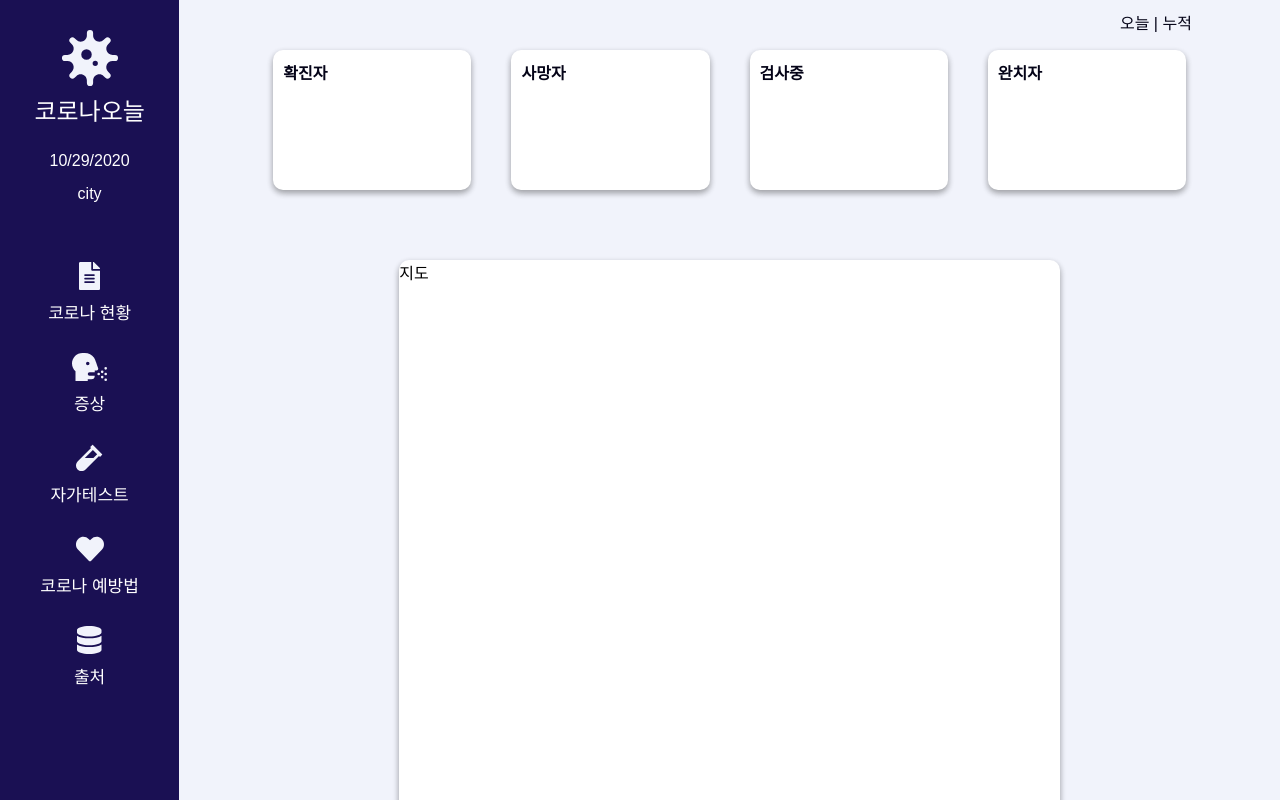
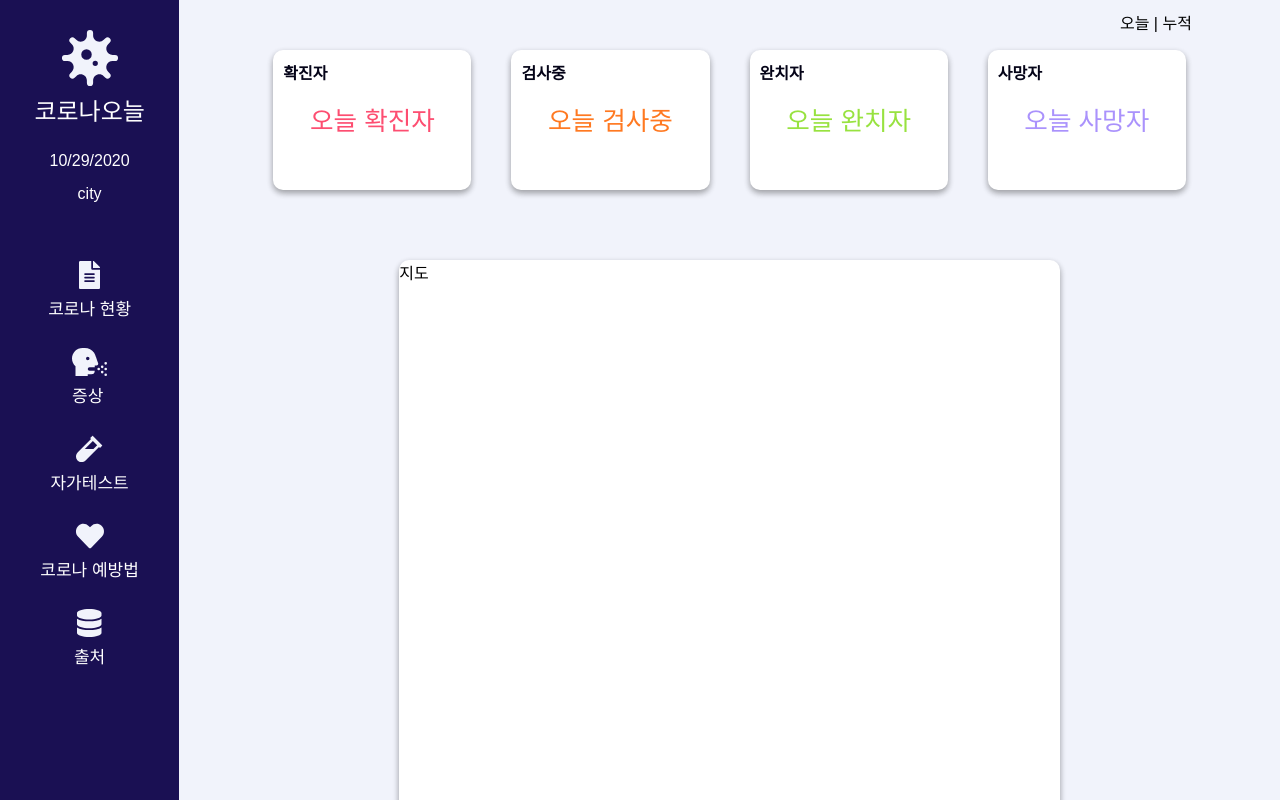
Before and after one commit to LeeHyeSu/coronaonul, a React (Create React App) app in the folder frontend/: page / in a window 1280 px wide. Shown: the top 800 px of the page. Built offline with nearby package versions, Linux system fonts and the light colour scheme.

Commit message:
Edit nav router and Edit city-cards

```diff
--- a/frontend/src/Components/css/home.css
+++ b/frontend/src/Components/css/home.css
@@ -1,105 +1,5 @@
-/* .home__header {
-  position: fixed;
-  top: 0;
-  display: flex;
-  justify-content: space-between;
-  align-items: center;
-  width: 100%;
-  height: 5%;
-  z-index: 10;
-  background-color: #333333;
-  color: white;
-  opacity: 0.9;
-}
-
-.btnModal {
-  padding: 10px;
-  background-color: #333333;
-  color: white;
-  border: none;
-  cursor: pointer;
-  font-size: 17px;
-}
-
-.header__title {
-  font-size: 18px;
-}
-
-.header__date {
-  padding: 10px;
-}
-
-.Overlay {
-  background-color: rgba(0, 0, 0, 0.55);
-  top: 0;
-  bottom: 0;
-  left: 0;
-  right: 0;
-  position: fixed;
-  display: none;
-  z-index: 5;
-}
-
-.Overlay.Show {
-  display: block;
-}
-
-.Modal {
-  position: fixed;
-  top: 0;
-  left: -150vh;
-  background-color: #333333;
-  color: #fff;
-  width: 250px;
-  height: 100%;
-  box-shadow: 0 0 4px 0px rgba(0, 0, 0, 0.15);
-  padding: 0 12px 12px;
-  transition: all 0.3s ease-out;
-  z-index: 10;
-}
-
-.Modal.Show {
-  left: 0;
-}
-
-.btnClose {
-  cursor: pointer;
-  position: absolute;
-  top: 16px;
-  left: 10px;
-  background-color: transparent;
-  border: 0;
-  font-size: 18px;
-  color: #fff;
-}
-
-.modalTitle {
-  position: absolute;
-  top: 70px;
-}
-
-.modalText {
-  position: absolute;
-  top: 150px;
-} */
-
 .home {
   display: flex;
-}
-
-.main__header {
-  position: absolute;
-  right: 8%;
-  top: 10px;
-}
-
-.main__toggle {
-  color: #040317;
-}
-
-.main__toggle:nth-child(1),
-.main__toggle:nth-child(3) {
-  cursor: pointer;
 }
 
 .main {
@@ -110,6 +10,21 @@
   display: flex;
   flex-direction: column;
   background-color: #f1f3fb;
+}
+
+.main__header {
+  position: absolute;
+  right: 8%;
+  top: 10px;
+}
+
+.figure-toggle:nth-child(1),
+.figure-toggle:nth-child(3) {
+  cursor: pointer;
+}
+
+.figure-toggle:nth-child(2) {
+  pointer-events: none;
 }
 
 .city-cards {
@@ -133,6 +48,30 @@
   font-weight: 600;
   padding: 10px;
   color: #040317;
+}
+
+.city-figure {
+  position: relative;
+  top: 50px;
+  display: flex;
+  justify-content: center;
+  font-size: 1.6em;
+}
+
+.confirmed {
+  color: #fd4e71;
+}
+
+.death {
+  color: #aa92fc;
+}
+
+.testing {
+  color: #ff7921;
+}
+
+.recovered {
+  color: #98e240;
 }
 
 .map-section {
--- a/frontend/src/Components/css/nav.css
+++ b/frontend/src/Components/css/nav.css
@@ -7,7 +7,7 @@
   flex-direction: column;
   position: fixed;
   left: 0;
-  z-index: 1;
+  z-index: 5;
 }
 
 .nav__title {
@@ -46,18 +46,61 @@
   display: flex;
   flex-direction: column;
   align-items: center;
+  justify-content: center;
   margin: 28px 0;
   font-size: 17px;
   cursor: pointer;
+  z-index: 10;
+}
+
+/* .nav__list:hover {
+  background-color: #f1f3fb;
+  opacity: 0.4;
+  border-top-left-radius: 20px;
+  border-bottom-left-radius: 20px;
+  z-index: 1;
+  color: #040317;
+} */
+
+.nav__list:active,
+.nav__list:visited {
+  background-color: #f1f3fb;
 }
 
 .nav__icon {
   font-size: 28px;
   color: #f1f3fb;
   margin-bottom: 6px;
+  display: flex;
+  justify-content: center;
+}
+
+.nav__icon:nth-child(n + 2) {
+  position: relative;
+  left: 50%;
 }
 
 .text-link {
   color: inherit;
   text-decoration: none;
 }
+
+/* .Overlay {
+  background-color: #f1f3fb;
+  opacity: 0.5;
+  top: 265px;
+  bottom: 0;
+  left: 0;
+  right: 0;
+  height: 80px;
+  position: absolute;
+  display: none;
+  z-index: 3;
+  border-top-left-radius: 20px;
+  border-bottom-left-radius: 20px;
+  color: #1a1053;
+}
+
+.Overlay.Show {
+  display: block;
+} */
--- a/frontend/src/routes/Home.js
+++ b/frontend/src/routes/Home.js
@@ -1,17 +1,54 @@
 import React, {useState, useEffect} from 'react';
 import { HashRouter as Router, Link } from "react-router-dom";
-import axios from "axios";
 import { FontAwesomeIcon } from "@fortawesome/react-fontawesome";
 import { faVirus, faVial, faFileAlt, faHeadSideCough, faHeart, faDatabase } from "@fortawesome/free-solid-svg-icons";
 import "../Components/css/styles.css";
 import Map from "../Components/Map"
 
-function Home() {
+const content = [
+  {
+    tab: "오늘",
+    content: ["오늘 확진자", "오늘 검사중", "오늘 완치자", "오늘 사망자"]
+  },
+  {
+    tab: " | "
+  },
+  {
+    tab: "누적",
+    content: ["누적 확진자", "누적 검사중", "누적 완치자", "누적 사망자"]
+  }
+]
+
+const useTabs = (initialTab, allTabs) => {
+  const [currentIndex, setCurrentIndex] = useState(initialTab);
+  return {
+    currentItem: allTabs[currentIndex],
+    changeItem: setCurrentIndex
+  };
+};
+
+const Home = (props) => {
   const [dateTime, setDateTime] = useState(new Date());
-  // const [lat, setLat] = useState(null);
-  // const [lon, setLon] = useState(null);
-  // const [city, setCity] = useState("");
-  // const API_KEY = "f3c59f07aa3c3d51508dd682e2c66808";
+  const { currentItem, changeItem } = useTabs(0, content);
+  // const [overlay, setOverlay] = useState(false);
+  const { lat, lon, name, temp } = props;
+  // const initialLocationState = {
+  //   lat: null,
+  //   lng: null
+  // }
+  // const [{lat, lng}, setLocation] = useState(initialLocationState);
+  // let geolocationMounted = true;
+
+  // const handleGeolocation = e => {
+  //   if(geolocationMounted) {
+  //     setLocation({
+  //       lat: e.coords.latitude,
+  //       lng: e.coords.longitude
+  //     })
+  //   }
+  // }
+
+
 
   useEffect(() => {
     const id = setInterval(() => setDateTime(new Date()), 1000);
@@ -20,23 +57,16 @@ function Home() {
     }
   }, []);
 
-  // useEffect(()=> {
-  //   window.navigator.geolocation.getCurrentPosition(
-  //     position => {
-  //       setLat(position.coords.latitude),
-  //       setLon(position.coords.longitude)
+  // useEffect(() => {
+  //   navigator.geolocation.getCurrentPosition(handleGeolocation);
+  //   const geolocationWatchId = navigator.geolocation.watchPosition(handleGeolocation);
 
-  //       fetch(`https://api.openweathermap.org/data/2.5/weather?lat=${position.coords.latitude}&lon=${position.coords.longitude}&appid=${API_KEY}&units=metric`)
-  //       .then(res => {
-  //         return res.json();
-  //       })
-  //       .then(result => {
-  //         const {city} = result;
-  //         setCity(city);
-  //       })
-  //     })
+  //   return() => {
+  //     geolocationMounted = false;
+  //     navigator.geolocation.clearWatch(geolocationWatchId);
+  //   }
+  // }, []);
 
-  // }, []);
 
   return (
     <div className="home">
@@ -53,37 +83,50 @@ function Home() {
         </div>
 
         <div className="nav__city">
+          {/* {lat}, {lng} */}
+          {/* {lat}, {lon}, {name}, {temp} */}
           city
         </div>
           <ul className="nav__lists">
             <li className="nav__list">
+              <Router>
+                <Link to="/" className="text-link">
                   <div className="nav__icon"><FontAwesomeIcon icon={faFileAlt} /></div>
+                  <div className="nav__listTitle">코로나 현황</div>
+                </Link>
+              </Router>
+
+            </li>
+            <li className="nav__list">
               <Router>
-                  <Link to="/" className="text-link">코로나 현황</Link>
+                <Link to="/symptoms" className="text-link">
+                  <div className="nav__icon"><FontAwesomeIcon icon={faHeadSideCough} /></div>
+                  <div className="nav__listTitle">증상</div>
+                </Link>
               </Router>
             </li>
             <li className="nav__list">
-              <div className="nav__icon"><FontAwesomeIcon icon={faHeadSideCough} /></div>
               <Router>
-                  <Link to="/symptoms" className="text-link">증상</Link>
+                <Link to="/selftest" className="text-link">
+                  <div className="nav__icon"><FontAwesomeIcon icon={faVial} /></div>
+                  <div className="nav__listTitle">자가테스트</div>
+                </Link>
               </Router>
             </li>
             <li className="nav__list">
-              <div className="nav__icon"><FontAwesomeIcon icon={faVial} /></div>
               <Router>
-                  <Link to="/selftest" className="text-link">자가테스트</Link>
+                <Link to="/prevention" className="text-link">
+                  <div className="nav__icon"><FontAwesomeIcon icon={faHeart} /></div>
+                  <div className="nav__listTitle">코로나 예방법</div>
+                </Link>
               </Router>
             </li>
             <li className="nav__list">
-              <div className="nav__icon"><FontAwesomeIcon icon={faHeart} /></div>
               <Router>
-                  <Link to="/prevention" className="text-link">코로나 예방법</Link>
-                </Router>
-            </li>
-            <li className="nav__list">
+                <Link to="/source" className="text-link">
                   <div className="nav__icon"><FontAwesomeIcon icon={faDatabase} /></div>
-                <Router>
-                  <Link to="/source" className="text-link">출처</Link>
+                  <div className="nav__listTitle">출처</div>
+                </Link>
               </Router>
             </li>
           </ul>
@@ -91,24 +134,41 @@ function Home() {
 
       <main className="main">
         <div className="main__header">
-          <span className="main__toggle">오늘</span>
-          <span className="main__toggle"> | </span>
-          <span className="main__toggle">누적</span>
+        {content.map((section, index) => (
+        <span className="figure-toggle" onClick={() => changeItem(index)}>{section.tab}</span>
+      ))}
+
+
+
         </div>
         <div className="city-cards">
           <div className="city-card">
             <span className="card__title">확진자</span>
+            <div className="city-figure confirmed">
+              {currentItem.content[0]}
+            </div>
+          </div>
+
+          <div className="city-card">
+            <span className="card__title">검사중</span>
+            <div className="city-figure testing">
+              {currentItem.content[1]}
+            </div>
+          </div>
+          <div className="city-card">
+            <span className="card__title">완치자</span>
+            <div className="city-figure recovered">
+              {currentItem.content[2]}
+            </div>
           </div>
           <div className="city-card">
             <span className="card__title">사망자</span>
-          </div>
-          <div className="city-card">
-            <span className="card__title">검사중</span>
-          </div>
-          <div className="city-card">
-            <span className="card__title">완치자</span>
+            <div className="city-figure death">
+              {currentItem.content[3]}
             </div>
           </div>
+        </div>
+
         <div className="map-section">
           <div className="map">지도</div>
         </div>
--- a/frontend/src/routes/Prevention.js
+++ b/frontend/src/routes/Prevention.js
@@ -57,33 +57,44 @@ function Prevention() {
         </div>
           <ul className="nav__lists">
             <li className="nav__list">
+              <Router>
+                <Link to="/" className="text-link">
                   <div className="nav__icon"><FontAwesomeIcon icon={faFileAlt} /></div>
+                  <div className="nav__listTitle">코로나 현황</div>
+                </Link>
+              </Router>
+
+            </li>
+            <li className="nav__list">
               <Router>
-                  <Link to="/" className="text-link">코로나 현황</Link>
+                <Link to="/symptoms" className="text-link">
+                  <div className="nav__icon"><FontAwesomeIcon icon={faHeadSideCough} /></div>
+                  <div className="nav__listTitle">증상</div>
+                </Link>
               </Router>
             </li>
             <li className="nav__list">
-              <div className="nav__icon"><FontAwesomeIcon icon={faHeadSideCough} /></div>
               <Router>
-                  <Link to="/symptoms" className="text-link">증상</Link>
+                <Link to="/selftest" className="text-link">
+                  <div className="nav__icon"><FontAwesomeIcon icon={faVial} /></div>
+                  <div className="nav__listTitle">자가테스트</div>
+                </Link>
               </Router>
             </li>
             <li className="nav__list">
-              <div className="nav__icon"><FontAwesomeIcon icon={faVial} /></div>
               <Router>
-                  <Link to="/selftest" className="text-link">자가테스트</Link>
+                <Link to="/prevention" className="text-link">
+                  <div className="nav__icon"><FontAwesomeIcon icon={faHeart} /></div>
+                  <div className="nav__listTitle">코로나 예방법</div>
+                </Link>
               </Router>
             </li>
             <li className="nav__list">
-              <div className="nav__icon"><FontAwesomeIcon icon={faHeart} /></div>
               <Router>
-                  <Link to="/prevention" className="text-link">코로나 예방법</Link>
-                </Router>
-            </li>
-            <li className="nav__list">
+                <Link to="/source" className="text-link">
                   <div className="nav__icon"><FontAwesomeIcon icon={faDatabase} /></div>
-                <Router>
-                  <Link to="/source" className="text-link">출처</Link>
+                  <div className="nav__listTitle">출처</div>
+                </Link>
               </Router>
             </li>
           </ul>
--- a/frontend/src/routes/Selftest.js
+++ b/frontend/src/routes/Selftest.js
@@ -57,33 +57,44 @@ function Selftest() {
         </div>
           <ul className="nav__lists">
             <li className="nav__list">
+              <Router>
+                <Link to="/" className="text-link">
                   <div className="nav__icon"><FontAwesomeIcon icon={faFileAlt} /></div>
+                  <div className="nav__listTitle">코로나 현황</div>
+                </Link>
+              </Router>
+
+            </li>
+            <li className="nav__list">
               <Router>
-                  <Link to="/" className="text-link">코로나 현황</Link>
+                <Link to="/symptoms" className="text-link">
+                  <div className="nav__icon"><FontAwesomeIcon icon={faHeadSideCough} /></div>
+                  <div className="nav__listTitle">증상</div>
+                </Link>
               </Router>
             </li>
             <li className="nav__list">
-              <div className="nav__icon"><FontAwesomeIcon icon={faHeadSideCough} /></div>
               <Router>
-                  <Link to="/symptoms" className="text-link">증상</Link>
+                <Link to="/selftest" className="text-link">
+                  <div className="nav__icon"><FontAwesomeIcon icon={faVial} /></div>
+                  <div className="nav__listTitle">자가테스트</div>
+                </Link>
               </Router>
             </li>
             <li className="nav__list">
-              <div className="nav__icon"><FontAwesomeIcon icon={faVial} /></div>
               <Router>
-                  <Link to="/selftest" className="text-link">자가테스트</Link>
+                <Link to="/prevention" className="text-link">
+                  <div className="nav__icon"><FontAwesomeIcon icon={faHeart} /></div>
+                  <div className="nav__listTitle">코로나 예방법</div>
+                </Link>
               </Router>
             </li>
             <li className="nav__list">
-              <div className="nav__icon"><FontAwesomeIcon icon={faHeart} /></div>
               <Router>
-                  <Link to="/prevention" className="text-link">코로나 예방법</Link>
-                </Router>
-            </li>
-            <li className="nav__list">
+                <Link to="/source" className="text-link">
                   <div className="nav__icon"><FontAwesomeIcon icon={faDatabase} /></div>
-                <Router>
-                  <Link to="/source" className="text-link">출처</Link>
+                  <div className="nav__listTitle">출처</div>
+                </Link>
               </Router>
             </li>
           </ul>
--- a/frontend/src/routes/Source.js
+++ b/frontend/src/routes/Source.js
@@ -57,33 +57,44 @@ function Source() {
         </div>
           <ul className="nav__lists">
             <li className="nav__list">
+              <Router>
+                <Link to="/" className="text-link">
                   <div className="nav__icon"><FontAwesomeIcon icon={faFileAlt} /></div>
+                  <div className="nav__listTitle">코로나 현황</div>
+                </Link>
+              </Router>
+
+            </li>
+            <li className="nav__list">
               <Router>
-                  <Link to="/" className="text-link">코로나 현황</Link>
+                <Link to="/symptoms" className="text-link">
+                  <div className="nav__icon"><FontAwesomeIcon icon={faHeadSideCough} /></div>
+                  <div className="nav__listTitle">증상</div>
+                </Link>
               </Router>
             </li>
             <li className="nav__list">
-              <div className="nav__icon"><FontAwesomeIcon icon={faHeadSideCough} /></div>
               <Router>
-                  <Link to="/symptoms" className="text-link">증상</Link>
+                <Link to="/selftest" className="text-link">
+                  <div className="nav__icon"><FontAwesomeIcon icon={faVial} /></div>
+                  <div className="nav__listTitle">자가테스트</div>
+                </Link>
               </Router>
             </li>
             <li className="nav__list">
-              <div className="nav__icon"><FontAwesomeIcon icon={faVial} /></div>
               <Router>
-                  <Link to="/selftest" className="text-link">자가테스트</Link>
+                <Link to="/prevention" className="text-link">
+                  <div className="nav__icon"><FontAwesomeIcon icon={faHeart} /></div>
+                  <div className="nav__listTitle">코로나 예방법</div>
+                </Link>
               </Router>
             </li>
             <li className="nav__list">
-              <div className="nav__icon"><FontAwesomeIcon icon={faHeart} /></div>
               <Router>
-                  <Link to="/prevention" className="text-link">코로나 예방법</Link>
-                </Router>
-            </li>
-            <li className="nav__list">
+                <Link to="/source" className="text-link">
                   <div className="nav__icon"><FontAwesomeIcon icon={faDatabase} /></div>
-                <Router>
-                  <Link to="/source" className="text-link">출처</Link>
+                  <div className="nav__listTitle">출처</div>
+                </Link>
               </Router>
             </li>
           </ul>
--- a/frontend/src/routes/Symptoms.js
+++ b/frontend/src/routes/Symptoms.js
@@ -57,33 +57,44 @@ function Symptoms() {
         </div>
           <ul className="nav__lists">
             <li className="nav__list">
+              <Router>
+                <Link to="/" className="text-link">
                   <div className="nav__icon"><FontAwesomeIcon icon={faFileAlt} /></div>
+                  <div className="nav__listTitle">코로나 현황</div>
+                </Link>
+              </Router>
+
+            </li>
+            <li className="nav__list">
               <Router>
-                  <Link to="/" className="text-link">코로나 현황</Link>
+                <Link to="/symptoms" className="text-link">
+                  <div className="nav__icon"><FontAwesomeIcon icon={faHeadSideCough} /></div>
+                  <div className="nav__listTitle">증상</div>
+                </Link>
               </Router>
             </li>
             <li className="nav__list">
-              <div className="nav__icon"><FontAwesomeIcon icon={faHeadSideCough} /></div>
               <Router>
-                  <Link to="/symptoms" className="text-link">증상</Link>
+                <Link to="/selftest" className="text-link">
+                  <div className="nav__icon"><FontAwesomeIcon icon={faVial} /></div>
+                  <div className="nav__listTitle">자가테스트</div>
+                </Link>
               </Router>
             </li>
             <li className="nav__list">
-              <div className="nav__icon"><FontAwesomeIcon icon={faVial} /></div>
               <Router>
-                  <Link to="/selftest" className="text-link">자가테스트</Link>
+                <Link to="/prevention" className="text-link">
+                  <div className="nav__icon"><FontAwesomeIcon icon={faHeart} /></div>
+                  <div className="nav__listTitle">코로나 예방법</div>
+                </Link>
               </Router>
             </li>
             <li className="nav__list">
-              <div className="nav__icon"><FontAwesomeIcon icon={faHeart} /></div>
               <Router>
-                  <Link to="/prevention" className="text-link">코로나 예방법</Link>
-                </Router>
-            </li>
-            <li className="nav__list">
+                <Link to="/source" className="text-link">
                   <div className="nav__icon"><FontAwesomeIcon icon={faDatabase} /></div>
-                <Router>
-                  <Link to="/source" className="text-link">출처</Link>
+                  <div className="nav__listTitle">출처</div>
+                </Link>
               </Router>
             </li>
           </ul>
```
Also changed, not shown: frontend/src/Components/Position.js (added, +86 -0 lines), 2 other files (tests, documents, lock files or other folders). Lines whose indentation alone changed are shown as unchanged.
